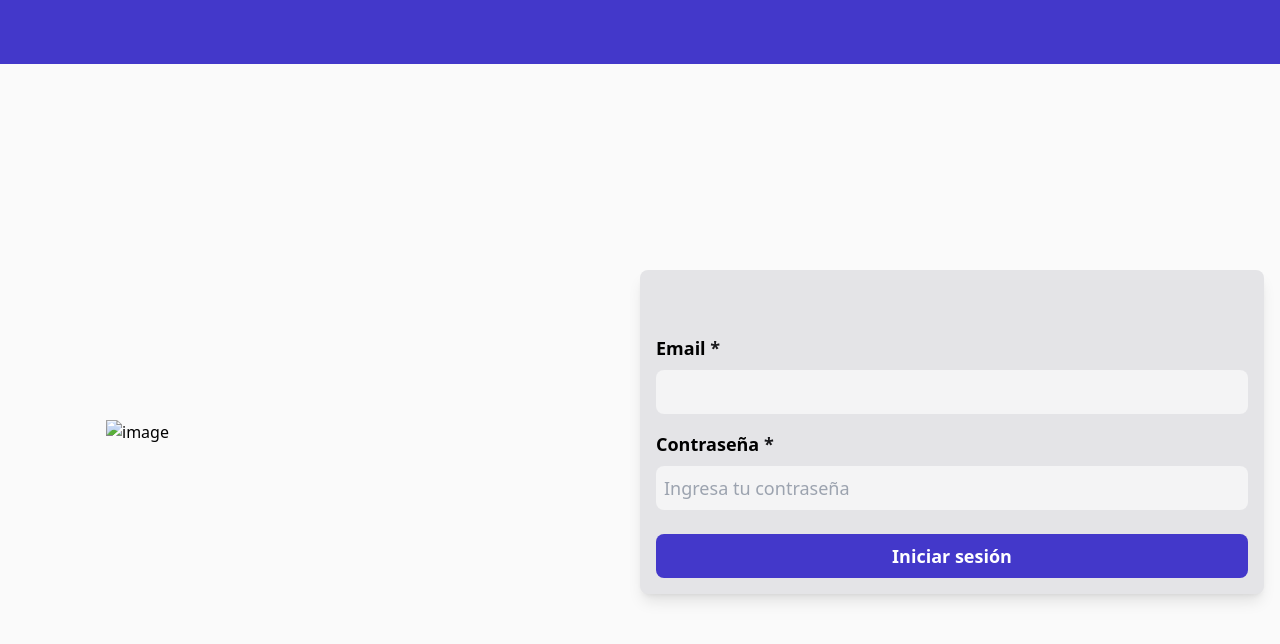
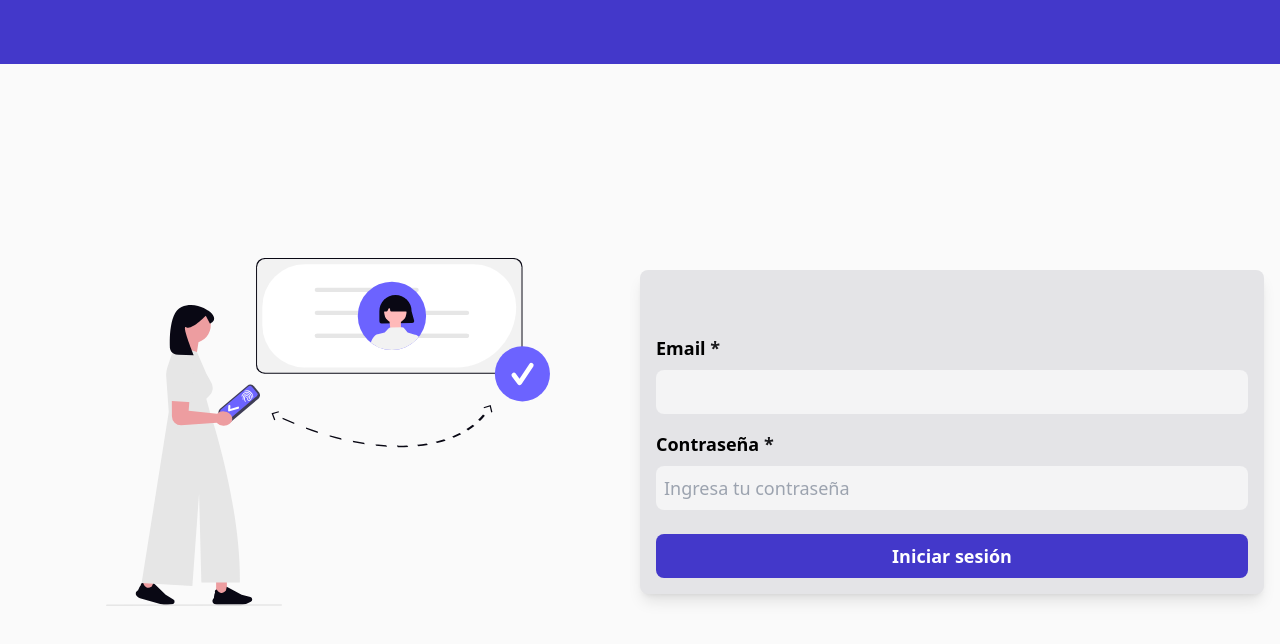
Before and after one commit to Zander1612/todoApp, a website: page views/login/index.html in a window 1280 px wide. Drawn offline with nearby package versions, Linux system fonts and the light colour scheme.

Commit message:
add Readme/img

```diff
--- a/views/login/index.html
+++ b/views/login/index.html
@@ -17,7 +17,7 @@
       class="flex pt-16 h-screen max-w-7xl mx-auto justify-center items-center px-4"
     >
       <div class="hidden lg:flex w-2/4 justify-center items-center px-4">
-        <img class="w-3/4" src="/images/signup.svg" alt="image" />
+        <img class="w-3/4" src="/img/signup.svg" alt="image" />
       </div>
       <form
         id="form"
```
Also changed, not shown: views/signup/index.html (+2 -2 lines), README.md (added), img/login.svg (added), img/signup.svg (added).
